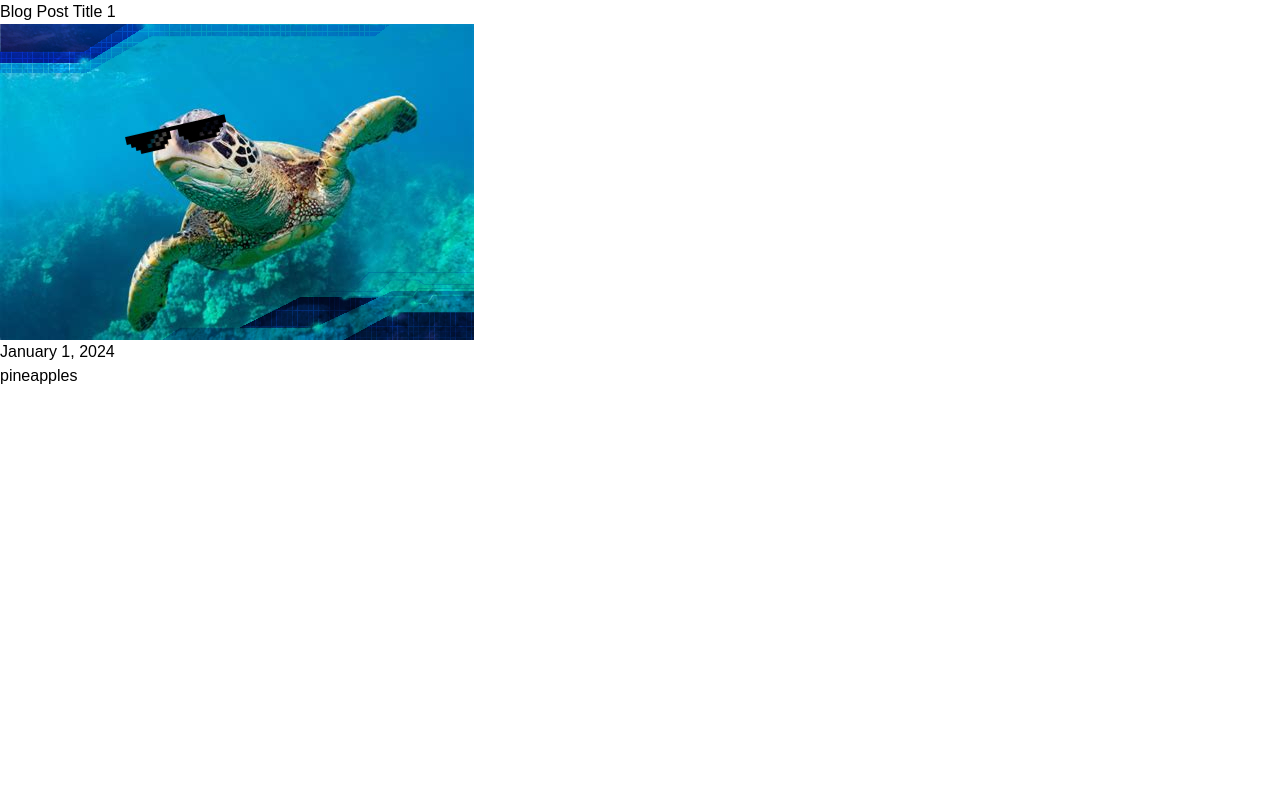
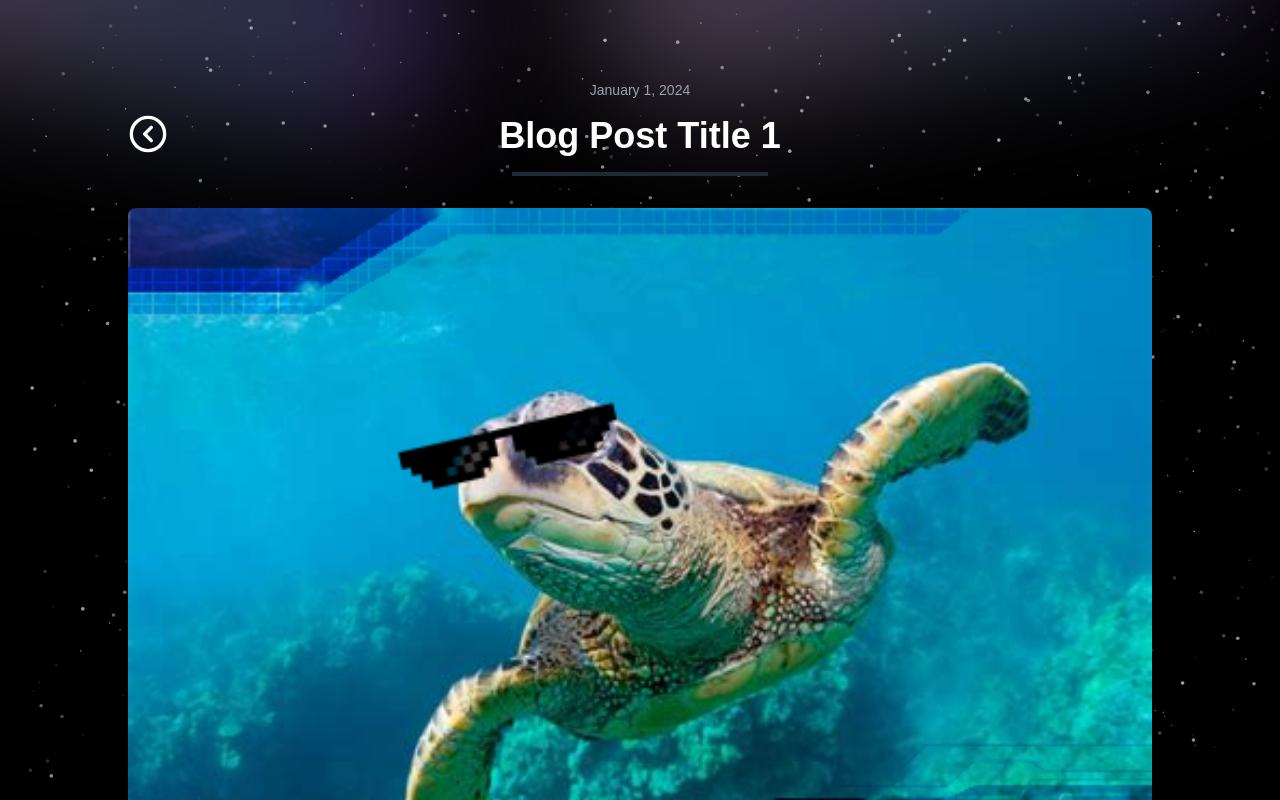
Before and after one commit to Admeen3581/PersonalWebsiteDos, a Next.js app: page /blogs/1 in a window 1280 px wide. Shown: the top 800 px of the page. Built offline with nearby package versions, Linux system fonts and the light colour scheme.

Commit message:
implement dynamic display of blog objects
Signed-off-by: Adam Long <adam.jacob.long@gmail.com>

```diff
--- a/src/app/blogs/[id]/page.tsx
+++ b/src/app/blogs/[id]/page.tsx
@@ -5,28 +5,80 @@
 
 //Imports
 import { blogElements } from '../blogElements';
+import {BackgroundNonHome} from "@/components/backgroundNonHome";
+import Image from 'next/image'
+import {CircleChevronLeft} from "lucide-react";
+import Link from "next/link";
 
 export default function BlogPost({ params }: { params: { id: string } })
 {
     const { id } = params;
 
-    if (!id) {
-        return <div>Invalid or missing blog ID</div>;
+    if (!id)
+    {
+        return (
+            <div>Invalid or missing blog ID</div>
+        );
+
     }
 
     // Find the blog post based on the ID
     const blog = blogElements.find((post) => post.id === parseInt(id));
 
-    if (!blog) {
+    if (!blog)
+    {
         return <div>Blog not found</div>;
     }
+    else
+    {
+        //Styled component
+        return (
+            <div className="relative min-h-screen min-w-screen overflow-hidden">
+                {/* Background component */}
+                <BackgroundNonHome />
 
-    return (
-        <div>
-            <h1>{blog.title}</h1>
-            <img src={blog.imgRef} alt={blog.title} />
-            <p>{blog.date}</p>
-            <div>{blog.content}</div>
-        </div>
-    );
+                {/* Foreground components */}
+                <div className="relative z-30 flex flex-col items-center h-full">
+                    {/* Page Content */}
+                    <div className="w-10/12 max-w-5xl mx-auto pt-20">
+                        {/* Blog Header */}
+                        <div className="text-center">
+                            <p className="text-gray-400 text-sm">{blog.date}</p>
+                            <div className="flex text-white items-center justify-center w-full">
+                                <div className='flex-none'>
+                                    <Link href='../blogs'>
+                                        <CircleChevronLeft
+                                            className='w-10 h-10 mt-3'
+                                        />
+                                    </Link>
+                                </div>
+                                <h1 className="text-4xl font-bold mt-4 flex-grow">
+                                    {blog.title}
+                                </h1>
+                                <div className="flex-none w-10"></div>
+                            </div>
+                            <div className="bg-gray-800 h-1 w-64 mx-auto my-4"></div>
+                        </div>
+
+                        {/* Blog Cover Image */}
+                        <div className="w-full mt-8 flex justify-center">
+                            <Image
+                                src={blog.imgRef}
+                                alt={`${blog.title} cover image`}
+                                className="w-full rounded-lg shadow-lg"
+                                width={1920}
+                                height={1080}
+                            />
+                        </div>
+
+                        {/* Blog Content */}
+                        <div className="mt-12 text-gray-300 leading-relaxed text-lg">
+                            {blog.content}
+                        </div>
+                    </div>
+                </div>
+            </div>
+
+        );
+    }
 }
```
